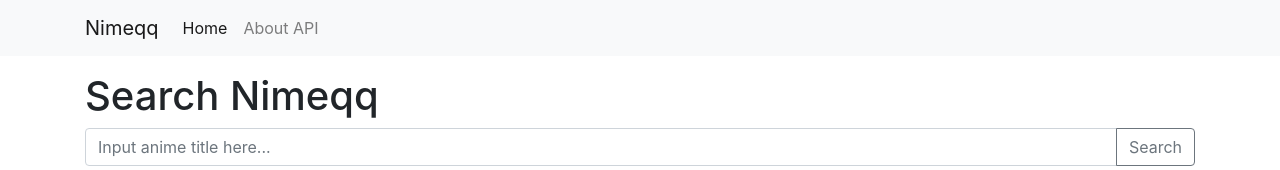
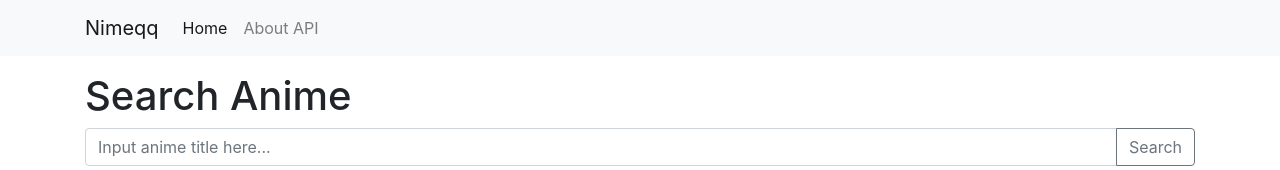
Before and after one commit to zulfikarrosadi/nimeqq, a plain HTML site: page index.html in a window 1280 px wide. Shown: the top 170 px of the page. Drawn offline with Linux system fonts and the light colour scheme; no server answers.

Commit message:
change the headline'

```diff
--- a/index.html
+++ b/index.html
@@ -36,7 +36,7 @@
 		<div class="row">
 
 			<div class="col header-wrapper">
-				<h1 class="mt-3">Search Nimeqq</h1>
+				<h1 class="mt-3">Search Anime</h1>
 				<form action="" class="form">
 					<div class="input-group mb-3">
 						<input type="text" class="form-control input-value" placeholder="Input anime title here...">
```
